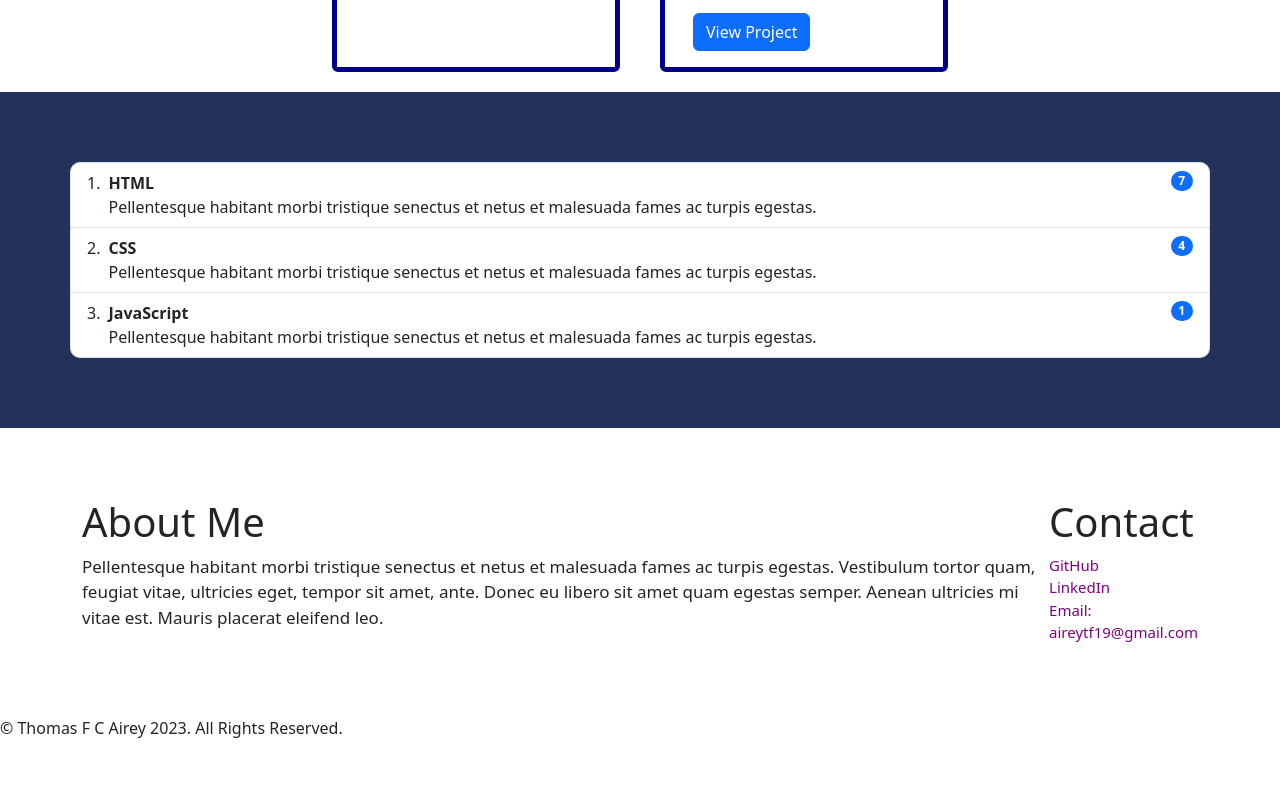
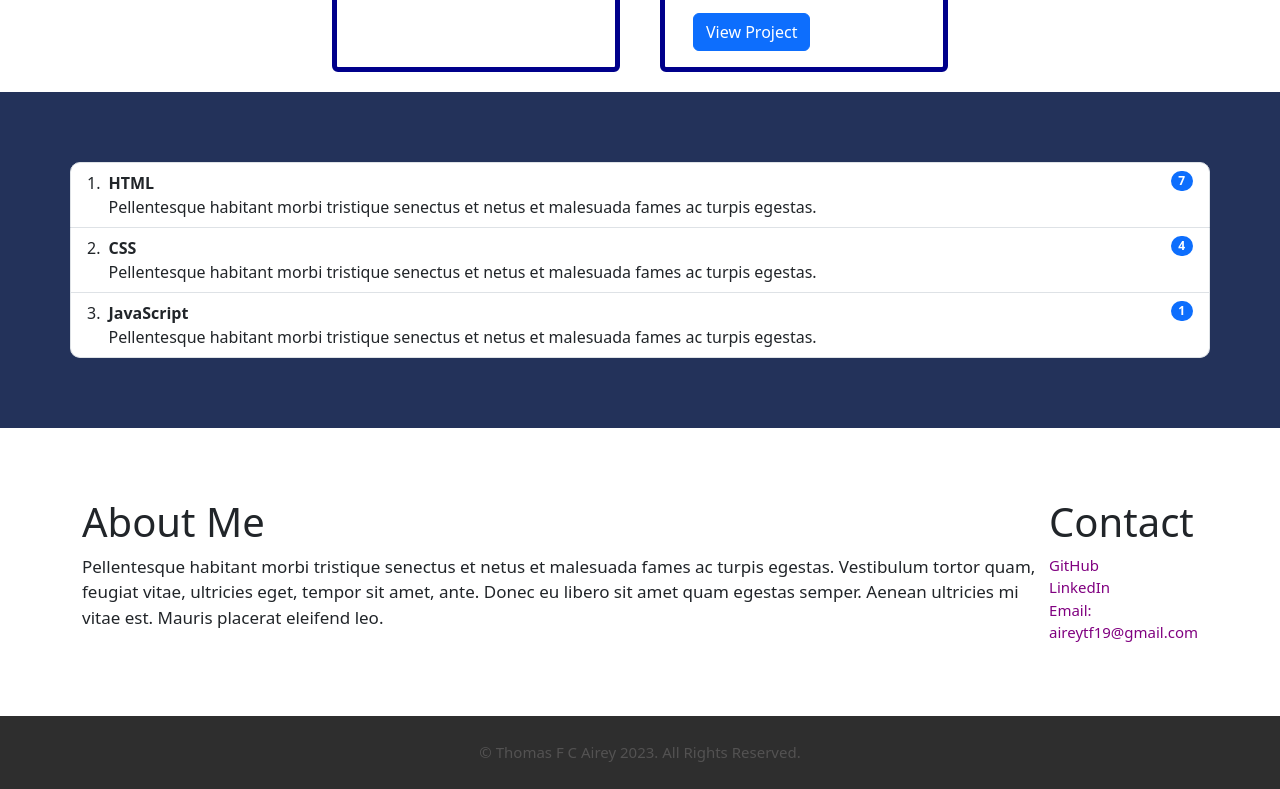
Before and after one commit to aireytf/Bootstrap-Portfolio, a plain HTML site: page index.html in a window 1280 px wide. Shown: the part 1700-2489 px from the top of the page. Before the commit the page ends 2456 px from the top, so only its background shows below. Drawn offline with nearby package versions, Linux system fonts and the light colour scheme.

Commit message:
add Footer CSS

```diff
--- a/css/style.css
+++ b/css/style.css
@@ -74,7 +74,7 @@
     border-radius: 10px;
 }
 
-/* About Me & Contact Section on same line */
+/* Styling About Me & Contact Section (on same row) */
 
 .about-contact {
     padding: 70px;
@@ -94,3 +94,16 @@
     text-decoration: none;
     color: purple;
 }
+
+/* Styling Footer */
+footer {
+    padding: 25px 0;
+    text-align: center;
+    color: rgba(169, 165, 165, 0.3);
+    background-color: #2e2e2e;
+  }
+
+footer p {
+    font-size: 15px;
+    margin: 0;
+  }
```
